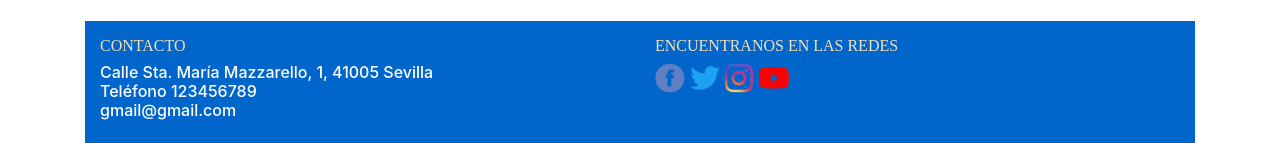
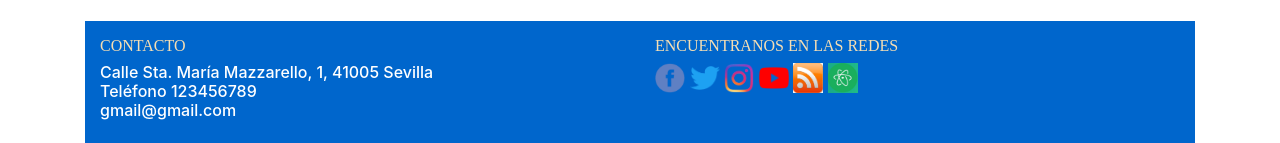
Before and after one commit to raumd02/proyectoldm, a plain HTML site: page index.html in a window 1280 px wide. Shown: the part 879-1022 px from the top of the page. Drawn offline with nearby package versions, Linux system fonts and the light colour scheme.

Commit message:
rss y atom

```diff
--- a/index.html
+++ b/index.html
@@ -136,8 +136,8 @@
         <a href="https://twitter.com/Raumd02"><img src="redes/twitter.png" width="30px"></a>
         <a href="https://www.instagram.com/raumd02/"><img src="redes/instagram.png" width="30px"></a>
         <a href="https://www.youtube.com/channel/UCKhIKAJYrM2YrZr3SvW-IkQ?view_as=subscriber"><img src="redes/youtube.png" width="30px"></a>
-        <a href="tiempo.rss"></a>
-        <a href="tiempoatom.atom"></a>
+        <a href="tiempo.rss"><img src="redes/rss.png" width="30px"></a>
+        <a href="Tiempoatom.atom"><img src="redes/atom.png" width="30px"></a>
           </div>
         </div>
       </div>
```
Also changed, not shown: redes/atom.png (added), redes/rss.png (added), 2 other files.
